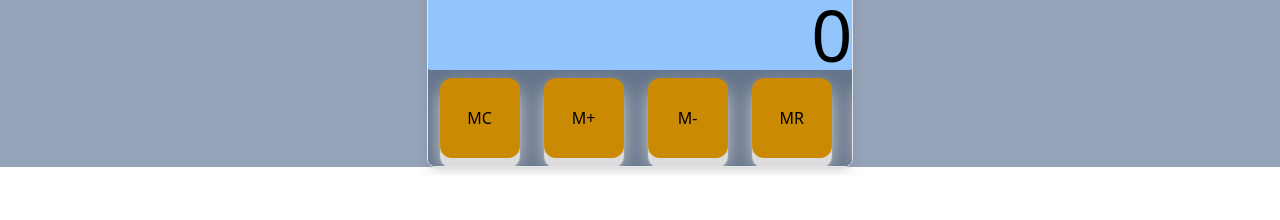
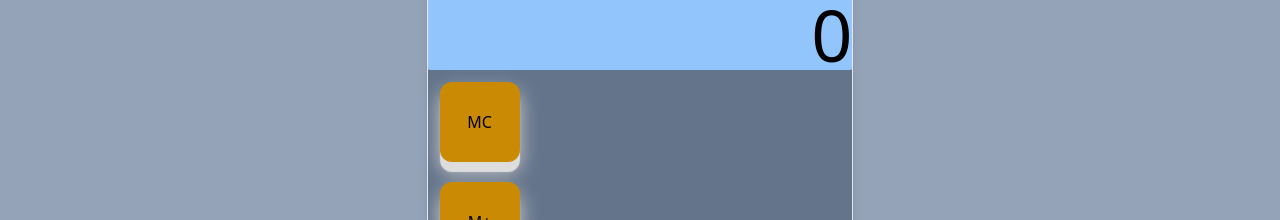
Before and after one commit to LuisCaro92/EjerciciosJavaScript, a React (Create React App) app: page / in a window 1280 px wide. Shown: the part 723-943 px from the top of the page. Before the commit the page ends 898 px from the top, so only its background shows below. Built offline with nearby package versions, Linux system fonts and the light colour scheme.

Commit message:
esta costadno organizar los botones

```diff
--- a/package.json
+++ b/package.json
@@ -10,6 +10,7 @@
     "react": "^18.2.0",
     "react-dom": "^18.2.0",
     "react-scripts": "5.0.1",
+    "router-dom": "^2.2.11",
     "web-vitals": "^2.1.4"
   },
   "scripts": {
--- a/src/App.js
+++ b/src/App.js
@@ -1,12 +1,13 @@
 import "./App.css";
 import Calculadora from "./Ejercisios/Calculadora";
 import Contador from "./Ejercisios/Contador";
-
+import {BrowserRouter} from "router-dom"
 import Nav from "./components/Nav";
 
 function App() {
   return (
     <div className="bg-slate-400">
+      <BrowserRouter></BrowserRouter>
       <Nav/>
       <Contador />
       <Calculadora />
--- a/src/Ejercisios/Calculadora.js
+++ b/src/Ejercisios/Calculadora.js
@@ -39,11 +39,11 @@ const Calculadora = () => {
         <span className="flex justify-end text-7xl">{click}</span>
       </div>
 
-      <div className="flex items-stretch bg-slate-500 h-24">
-        <div className="flex-1 justify-center flex items-center">
+      <div className="flex bg-slate-500 ">
+        <div className="">
         {botones.map((boton) => (
-          <div className="m-1 flex items-center justify-center">
-              <button className="flex items-center justify-center w-20 h-20 rounded-xl bg-yellow-600 m-2 shadow-[0px_10px_1px_rgba(221,_221,_221,_1),_0_10px_20px_rgba(204,_204,_204,_1)] hover:scale-110 active:scale-50 duration-500 ease-in-out hover:bg-yellow-400">
+          <div className="m-1 grid ">
+              <button className=" w-20 h-20 rounded-xl bg-yellow-600 m-2 shadow-[0px_10px_1px_rgba(221,_221,_221,_1),_0_10px_20px_rgba(204,_204,_204,_1)] hover:scale-110 active:scale-50 duration-500 ease-in-out hover:bg-yellow-400">
                 {boton.operador}
                 {boton.id}
                 {boton.igual}
```
Also changed, not shown: src/components/Nav.js (+6 -1 lines), 1 other file (tests, documents, lock files or other folders).
